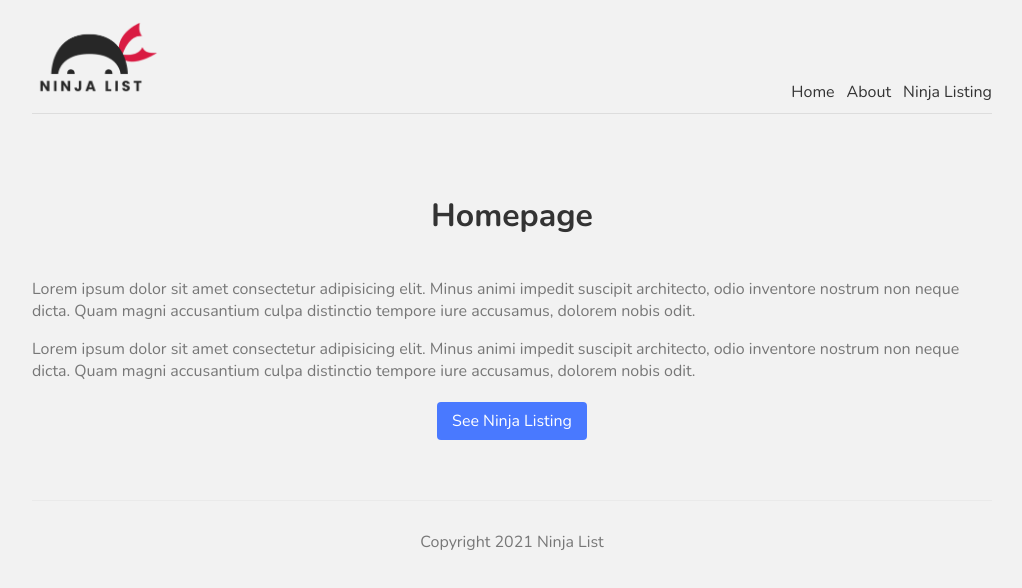
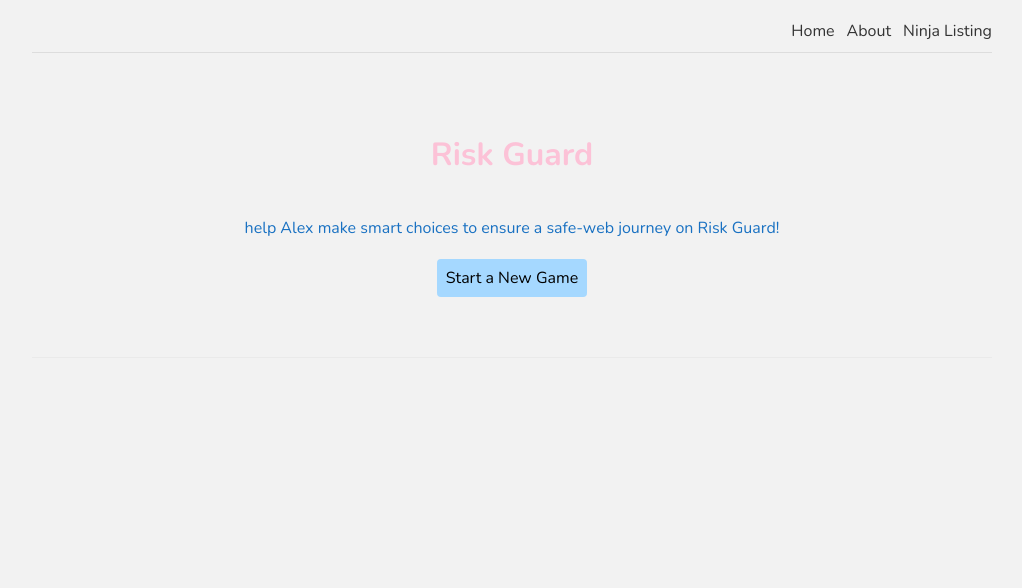
Before and after one commit to sabaataha/safe-web, a Next.js app in the folder nextjs-tutorial-lesson-14/: page / in a window 1280 px wide. Shown: the top 588 px of the page, without its empty margins (128-1150 px from the left). Built offline with nearby package versions, Linux system fonts and the light colour scheme.

Commit message:
changed body of starting page

```diff
--- a/nextjs-tutorial-lesson-14/comps/Footer.js
+++ b/nextjs-tutorial-lesson-14/comps/Footer.js
@@ -1,7 +1,7 @@
 const Footer = () => {
   return (
     <footer>
-      Copyright 2021 Ninja List
+      {/* Copyright 2021 Ninja List */}
     </footer>
   );
 }
--- a/nextjs-tutorial-lesson-14/comps/Navbar.js
+++ b/nextjs-tutorial-lesson-14/comps/Navbar.js
@@ -4,9 +4,9 @@ import Image from 'next/image'
 const Navbar = () => {
   return (
     <nav>
-      <div className="logo">
+      {/* <div className="logo">
         <Image src="/logo.png" alt="site logo" width={128} height={77} />
-      </div>
+      </div> */}
       <Link href="/">Home</Link>
       <Link href="/about">About</Link>
       <Link href="/ninjas/">Ninja Listing</Link>
--- a/nextjs-tutorial-lesson-14/pages/index.js
+++ b/nextjs-tutorial-lesson-14/pages/index.js
@@ -10,11 +10,11 @@ export default function Home() {
         <meta name="keywords" content="ninjas"/>
       </Head>
       <div>
-        <h1 className={styles.title}>Homepage</h1>
-        <p className={styles.text}>Lorem ipsum dolor sit amet consectetur adipisicing elit. Minus animi impedit suscipit architecto, odio inventore nostrum non neque dicta. Quam magni accusantium culpa distinctio tempore iure accusamus, dolorem nobis odit.</p>
-        <p className={styles.text}>Lorem ipsum dolor sit amet consectetur adipisicing elit. Minus animi impedit suscipit architecto, odio inventore nostrum non neque dicta. Quam magni accusantium culpa distinctio tempore iure accusamus, dolorem nobis odit.</p>
+        <h1 className={styles.title}>Risk Guard</h1>
+        <p className={styles.text}>help Alex make smart choices to ensure a safe-web journey
+          on Risk Guard!   </p>
         <Link href="/ninjas/" className={styles.btn}>
-         See Ninja Listing
+         Start a New Game
         </Link>
       </div>
     </>
--- a/nextjs-tutorial-lesson-14/styles/Home.module.css
+++ b/nextjs-tutorial-lesson-14/styles/Home.module.css
@@ -1,18 +1,19 @@
 .title {
-  color: #333;
+  color: #fcc2d7;
   padding-bottom: 20px;
   text-align: center;
 }
 .text {
-  color: #777;
+  color: #1971c2;
+  text-align: center;
 }
 .btn {
   display: block;
   width: 150px;
   padding: 8px 0;
   margin: 20px auto;
-  background: #4979ff;
+  background: #a5d8ff;
   border-radius: 4px;
-  color: white;
+  color: black;
   text-align: center;
 }
```
